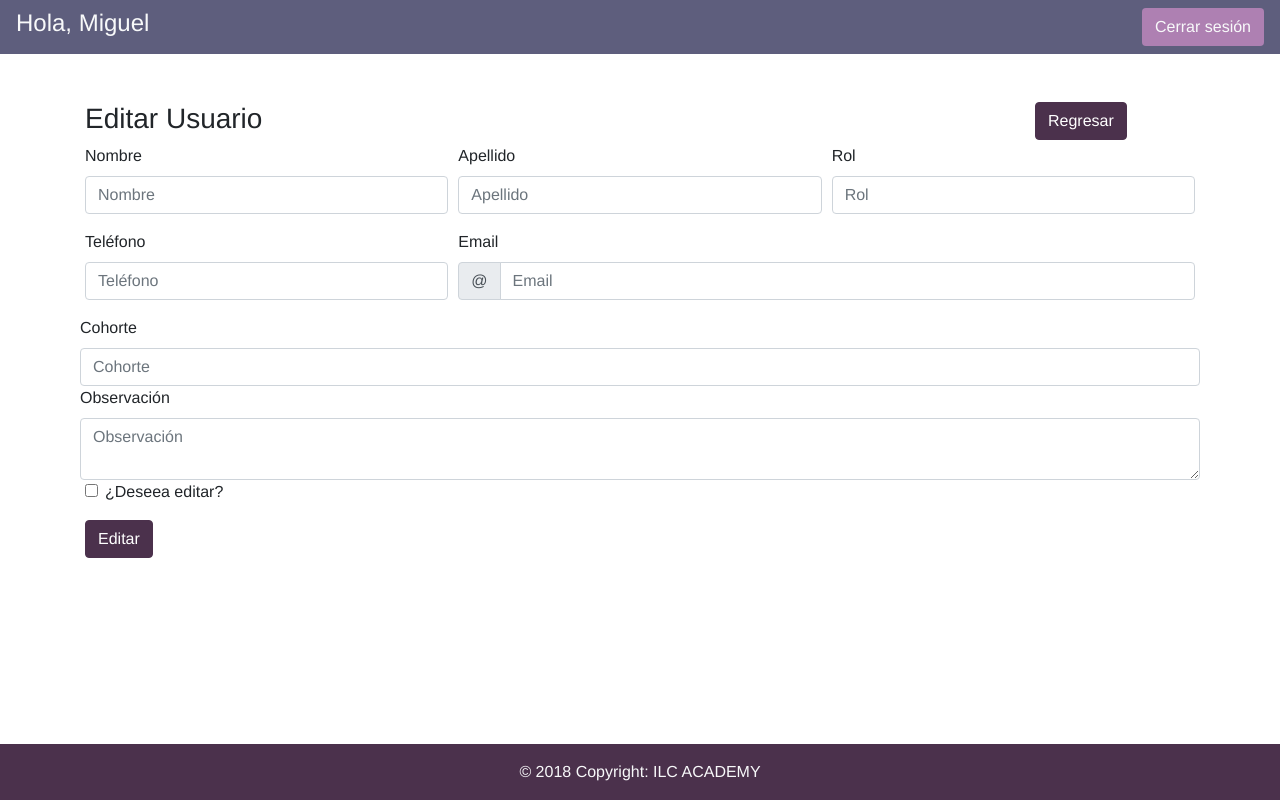
After one commit to CreActiva/ILC-ClcCrudApp, a PHP site: page /editar.php in a window 1280 px wide. The commit adds this page. Run offline with PHP 8.4, Linux system fonts and the light colour scheme; a user stored in the database is signed in.

Commit message:
Agredos tipos usuarios, trabajando en update de datos

```diff
--- a/db/ilccampu_usuarios.sql
+++ b/db/ilccampu_usuarios.sql
@@ -11,7 +11,7 @@ CREATE TABLE usuarios (
 	PRIMARY KEY(ID_Usuario),
     UNIQUE KEY(username,email)
 ) ENGINE=InnoDB DEFAULT CHARSET=utf8 COLLATE=utf8_unicode_ci AUTO_INCREMENT=1;
-INSERT INTO `usuarios`(`username`, `email`, `password`, `rol`) VALUES ('miguel','mpena.creactiva@gmail.com','$2y$12$aHvkbXmIYr1NVm4CYQB0RO3sRpGqJ6klWmzTtKg1l9iBkjLIBFtem','admin'),('samuel','coachsamuelg@gmail.com','$2y$12$xaz3UWNIAC6Ef9etwNGU.uCjXPwxsELriqCDNzLTOK0GpcNinmQwm','admin'),('ricardo','ingoriere@gmail.com','$2y$12$eYG.FMTDFXgR5uC.fvjEE.C8LfpzODXOjTrIdlt1hM6nwPECBAoK6','admin'),('francisco','fsanchez.creactiva@gmail.com','$2y$12$hgPboQ0JdfItiWED.Qy41.0ooZLW9qfR.wKBuMzS6TwUb2w7UstJu','admin'),('fernando','fernandocel@gmail.com','$2y$12$Z4K7D0HAdQCic0hUnnIeyOzP5SNnii222ONf6JMTdbndUKmYsiS8e','admin');
+INSERT INTO `usuarios`(`username`, `email`, `password`, `rol`) VALUES ('miguel','mpena.creactiva@gmail.com','$2y$12$aHvkbXmIYr1NVm4CYQB0RO3sRpGqJ6klWmzTtKg1l9iBkjLIBFtem','admin'),('samuel','coachsamuelg@gmail.com','$2y$12$xaz3UWNIAC6Ef9etwNGU.uCjXPwxsELriqCDNzLTOK0GpcNinmQwm','admin'),('ricardo','ingoriere@gmail.com','$2y$12$eYG.FMTDFXgR5uC.fvjEE.C8LfpzODXOjTrIdlt1hM6nwPECBAoK6','admin'),('francisco','fsanchez.creactiva@gmail.com','$2y$12$hgPboQ0JdfItiWED.Qy41.0ooZLW9qfR.wKBuMzS6TwUb2w7UstJu','admin'),('fernando','fernandocel@gmail.com','$2y$12$Z4K7D0HAdQCic0hUnnIeyOzP5SNnii222ONf6JMTdbndUKmYsiS8e','admin'),('irwil','irodriguez.creactiva@gmail.com','$2y$12$jIhM7vmmkEoCXB8J0aHwIOp3/FGw9DKnNU9r5cCqHzhx8cMyeQTH6','user');
 DROP TABLE IF EXISTS Usuarios_Clc;
 CREATE TABLE IF NOT EXISTS Usuarios_Clc(
     ID int NOT NULL AUTO_INCREMENT,
@@ -20,7 +20,7 @@ CREATE TABLE IF NOT EXISTS Usuarios_Clc(
     Nombre varchar(45),
     Email varchar(100),
     Telefono varchar(100),
-    Rol varchar(200),
+    Rol varchar(50),
     Cohorte varchar(100),
     Observacion varchar(200),
     PRIMARY KEY(ID),
--- /dev/null
+++ b/editar.php
@@ -0,0 +1,106 @@
+<?php
+session_start();
+$rol = $_SESSION['rol'];
+if($rol !== 'admin'){
+   header('Location: recursos/salir.php');//usuario no logueado
+} else{
+   $usuario = $_SESSION['usuario'];
+   $rol = $_SESSION['rol'];
+   $salir = '<a class="btn btn-pink text-light" href="recursos/salir.php" target="_self" >Cerrar sesión</a>';
+   require('recursos/sesiones.php');
+?>
+<!DOCTYPE html>
+<html>
+<head>
+   <meta charset="utf-8">
+   <meta http-equiv="X-UA-Compatible" content="IE=edge">
+   <meta name="robots" content="noindex">
+   <meta name="googlebot" content="noindex">
+   <meta name="viewport" content="width=device-width, initial-scale=1, shrink-to-fit=no">
+   <title>Inicio</title>
+   <link rel="stylesheet" href="css/bootstrap.css">
+   <link rel="stylesheet" href="css/datatables.min.css">
+   <link rel="stylesheet" href="css/usuarios.css">
+</head>
+<body>
+   <nav id="header" class="navbar navbar-expand-lg navbar-dark bg-secondary">
+      <div class="collapse navbar-collapse">
+         <ul class="navbar-nav mr-auto col-sm-3 col-md-3">
+            <li class="nav-item active">
+               <h4 class="text-light text-capitalize">Hola,
+                  <?php echo $usuario;?>
+               </h4>
+            </li>
+         </ul>
+            <?php echo $salir; ?>
+      </div>
+   </nav>
+   <div class="container">
+      <div class="row mt-5">
+         <div class="col-10"><h3>Editar Usuario</h3></div>
+         <div class="col-2"><a href="index.php" class="btn btn-primary">Regresar</a></div>
+         <div class="w-100"></div>
+         <div class="col-12">
+            <form id="editar">
+               <div class="form-row">
+                  <div class="col-md-4 mb-3">
+                     <label for="nombre">Nombre</label>
+                     <input type="text" class="form-control" id="nombre" placeholder="Nombre" value="" required maxlength="45">
+                  </div>
+                  <div class="col-md-4 mb-3">
+                     <label for="apellido">Apellido</label>
+                     <input type="text" class="form-control" id="apellido" placeholder="Apellido" value="" required maxlength="45">
+                  </div>
+                  <div class="col-md-4 mb-3">
+                     <label for="rol">Rol</label>
+                     <input type="text" class="form-control" id="rol" placeholder="Rol" value="" required maxlength="50">
+                  </div>
+               </div>
+               <div class="form-row">
+                  <div class="col-md-4 mb-3">
+                     <label for="telefono">Teléfono</label>
+                     <input type="text" class="form-control" id="telefono" placeholder="Teléfono" value="" required maxlength="100">
+                  </div>
+                  <div class="col-md-8 mb-3">
+                     <label for="email">Email</label>
+                     <div class="input-group">
+                        <div class="input-group-prepend">
+                           <span class="input-group-text" id="inputGroupPrepend">@</span>
+                        </div>
+                        <input type="email" class="form-control" id="email" placeholder="Email" required maxlength="100">
+                     </div>
+                  </div>
+               </div>
+               <div class="form-row">
+                  <label for="cohorte">Cohorte</label>
+                  <input type="text" class="form-control" id="cohorte" placeholder="Cohorte" required/>
+               </div>
+               <div class="form-row">
+                  <label for="observacion">Observación</label>
+                  <textarea type="text" class="form-control" id="observacion" placeholder="Observación" maxlength="200" required></textarea>
+               </div>
+               <div class="form-group">
+                  <div class="form-check">
+                     <input class="form-check-input" type="checkbox" id="gridCheck">
+                     <label class="form-check-label" for="gridCheck">¿Deseea editar?</label>
+                  </div>
+               </div>
+               <button type="submit" class="btn btn-primary">Editar</button>
+            </form>
+         </div>
+      </div>
+   </div>
+</body>
+<nav id="footer" class="navbar fixed-bottom navbar-light bg-primary">
+   <div class="col-12 text-center">
+      <div class="tiny-footer text-light p-2">
+         © 2018 Copyright:<a class="text-light" href="http://ilcacademy.com"> ILC ACADEMY</a>
+      </div>
+   </div>
+</nav>
+<script src="js/jquery-3.3.1.min.js"></script>
+<script src="js/bootstrap.min.js"></script>
+<script src="js/editar.js"></script>
+</html>
+<?php
+}
--- a/index.php
+++ b/index.php
@@ -2,9 +2,9 @@
 session_start();//iniciar sesion
 error_reporting(E_ALL ^ E_NOTICE);//evitar noticias php
 if(isset($_SESSION['usuario']) and $_SESSION['estado'] == 'Autenticado') {//comprobar sesion
-	include('usuarios.php');
+	include_once('usuarios.php');
 	die();
 } else {
-	include('login.php');//no logueado
+	include_once('login.php');//no logueado
 	die();
 };
--- /dev/null
+++ b/js/editar.js
@@ -0,0 +1,25 @@
+(function($){
+$(document).ready(function(){
+   $('#editar').submit(function(e){
+      var nombre = $('#nombre').val();
+      var apellido = $('#apellido').val();
+      var rol = $('#rol').val();
+      var telefono = $('#telefono').val();
+      var email = $('#email').val();
+      var cohorte = $('#cohorte').val();
+      var observacion = $('#observacion').val();
+      var update = {'nombre' : nombre,'apellido': apellido,'rol': rol,'telefono': telefono,'email':email,'cohorte':cohorte,'observacion':observacion};
+      $.ajax({
+         url:'recursos/actualizar.php',
+         dataType:'JSON',
+         data:update,
+         method:'POST',
+         success: function(){
+         },
+         error: function(){
+
+         }
+      });
+   });
+});
+}(jQuery));
--- a/js/usuarios.js
+++ b/js/usuarios.js
@@ -5,8 +5,12 @@
          dataType: 'JSON',
          method: 'GET',
          success: function (respuesta) {
+            var flag;
+            (respuesta.rol=='admin')? flag=true : flag=false;
             $.each(respuesta.data, function (i, value) {
-               var fila = '<tr><td>' + value.Certificado + '</td><td>' + value.Nombre + '</td><td>' + value.Apellido + '</td><td>' + value.Email + '</td><td>' + value.Telefono + '</td><td>' + value.Rol + '</td><td>' + value.Cohorte + '</td><td></td></tr>';
+               var fila = '<tr><td>'+ value.Certificado + '</td><td>' + value.Nombre + '</td><td>' + value.Apellido + '</td><td>' + value.Email + '</td><td>' + value.Telefono + '</td><td>' + value.Rol + '</td><td>' + value.Cohorte + '</td><td></td>';
+               fila += (flag)?'<td><a href="editar.php" class="btn btn-pink text-light">Editar</a></td>':'';
+               fila += '</tr>';
                $('tbody').append(fila);
             });
             var dt = $('#table').DataTable({
--- a/login.php
+++ b/login.php
@@ -8,6 +8,8 @@ require_once('recursos/sesiones.php');
 <head>
    <meta charset="utf-8">
    <title>Acceso</title>
+   <meta name="robots" content="noindex">
+   <meta name="googlebot" content="noindex">
    <meta http-equiv="X-UA-Compatible" content="IE=edge">
    <meta name="viewport" content="width=device-width, initial-scale=1">
    <link rel="stylesheet" href="css/bootstrap.css">
--- a/recursos/importExcel.php
+++ b/recursos/importExcel.php
@@ -14,7 +14,7 @@ $stmt->bindParam( 6, $Rol);
 $stmt->bindParam( 7, $Cohorte);
 $i=1;
 $nColumnas = 1694;
-foreach ($xlsx->rows() as $fields) {
+foreach ($xlsx->rows() as $fields){
     if($i++ <= $nColumnas){
         $conn->exec("set names utf8");
         $Certificado = $fields[0];
--- a/recursos/query.php
+++ b/recursos/query.php
@@ -1,5 +1,6 @@
 <?php
 header("Content-type: application/json; charset=utf-8");
+session_start();//session iniciada para saber rol de usuario
 define('host','localhost');define('user','ilccampu_ricardo');define('pass','APeUo=*@xRX~');define('dbname','ilccampu_usuarios');//Definir const
 $conn = new mysqli(host,user,pass,dbname);//definiendo objeto
 if ($conn->connect_errno === 0){ //connect_errno retorna 0 si no hay error en la conección
@@ -7,7 +8,7 @@ if ($conn->connect_errno === 0){ //connect_errno retorna 0 si no hay error en la
     $strSql = 'SELECT ID FROM Usuarios_Clc';
     $consulta = $conn->query($strSql);
     $nTotal = $consulta->num_rows;//Propiedad de número total de filas
-    echo '{"total":'.$nTotal.',"data":[';
+    echo '{"rol":"'.$_SESSION['rol'].'","total":'.$nTotal.',"data":[';
     for ($i=1;$i <= $nTotal;$i++){
         $strSql = 'SELECT Certificado,Apellido,Nombre, Email, Telefono, Rol, Cohorte FROM Usuarios_Clc WHERE ID ='.$i;
         $consulta = $conn->query($strSql);
--- a/recursos/sesiones.php
+++ b/recursos/sesiones.php
@@ -6,7 +6,7 @@ error_reporting(E_ALL ^ E_NOTICE);
 $hora = $_SERVER["REQUEST_TIME"];
 
 //Duración de la sesión en segundos
-$duracion = 60;
+$duracion = 600;
 
 //Si el tiempo de la petición* es mayor al tiempo permitido de la duración,
 //destruye la sesión y crea una nueva
--- /dev/null
+++ b/recursos/update.php
@@ -0,0 +1 @@
+<?php
```
Also changed, not shown: recursos/acceder.php (+7 -5 lines), usuarios.php (+11 -8 lines).
